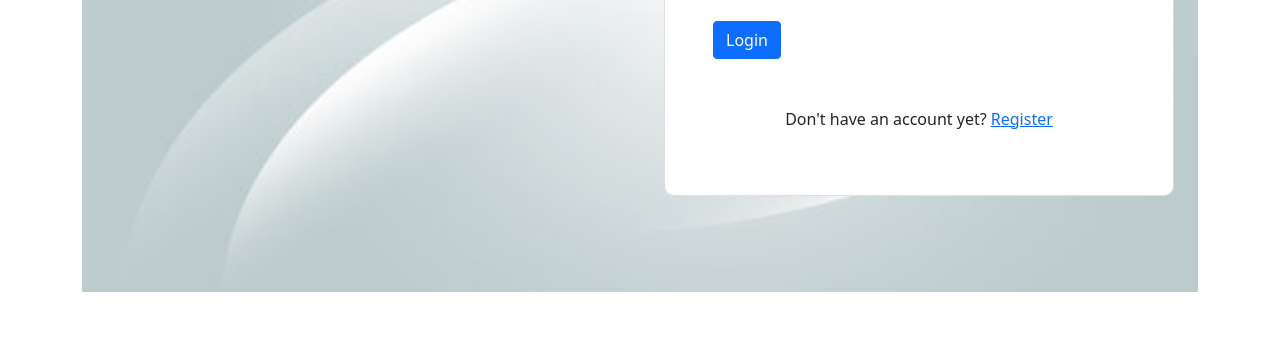
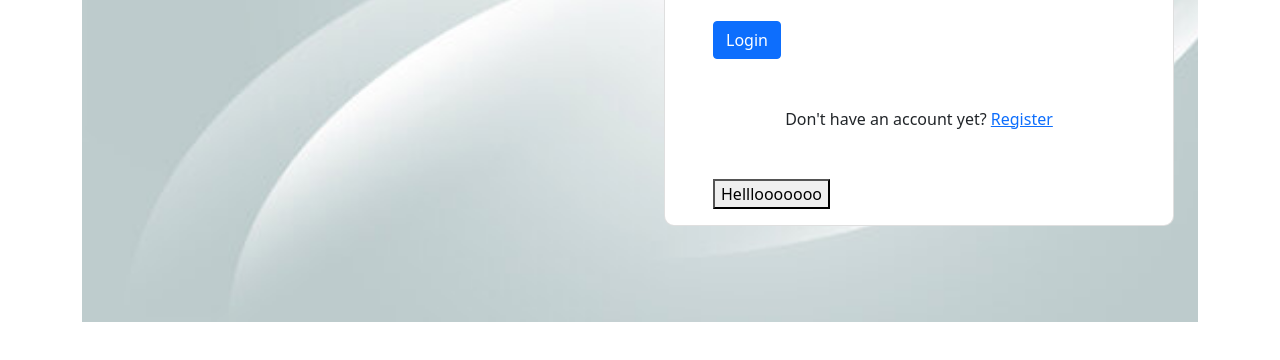
Before and after one commit to PriyankaaPatil12/dummyProject, a plain HTML site: page index.html in a window 1280 px wide. Shown: the part 434-794 px from the top of the page. Drawn offline with nearby package versions, Linux system fonts and the light colour scheme.

Commit message:
Hello button added

```diff
--- a/index.html
+++ b/index.html
@@ -60,6 +60,8 @@
                                             <a href="./signup.html">Register</a>
                                         </p>
                                     </div>
+
+                                    <button>Helllooooooo</button>
                                 </form>
                             </div>
                         </div>
```
